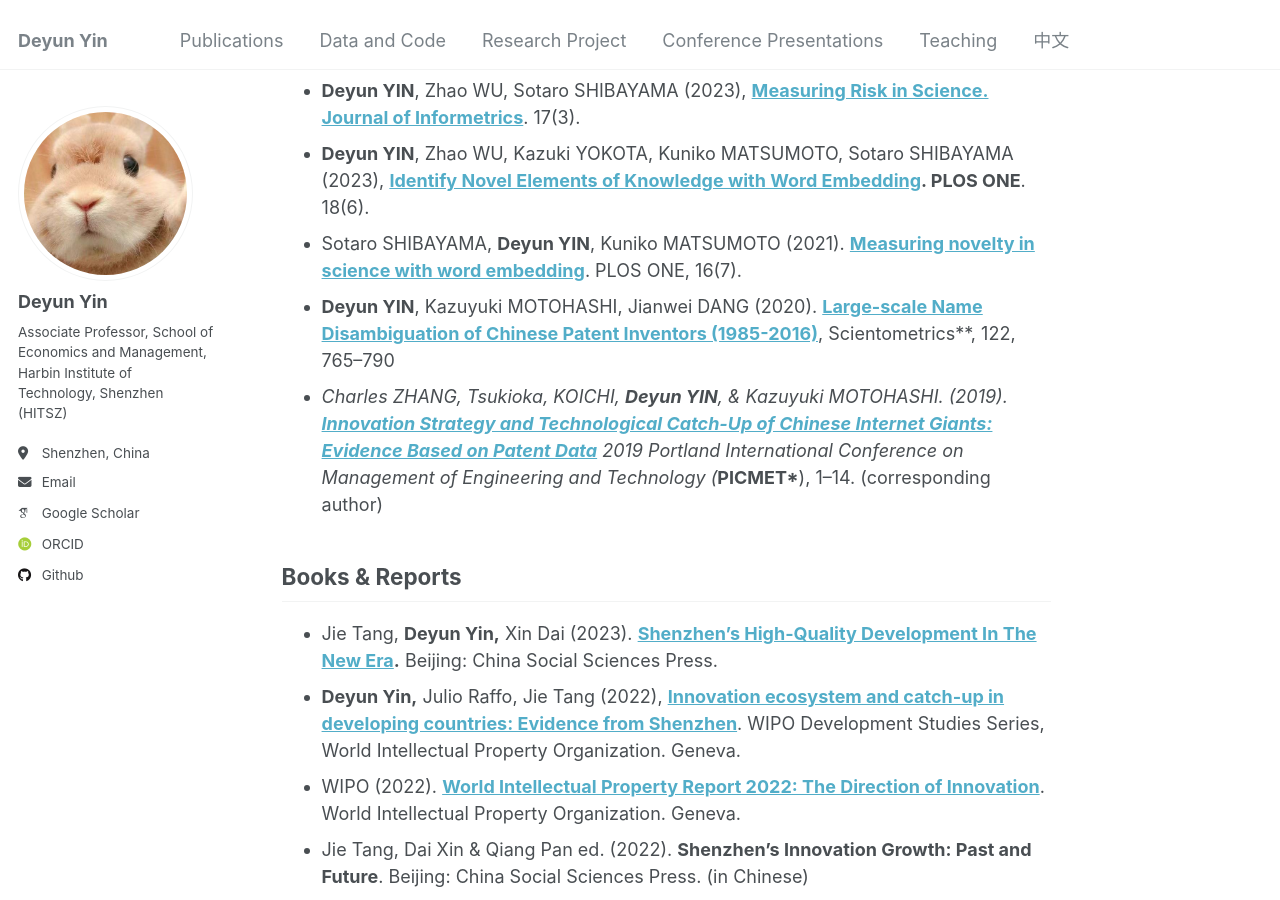
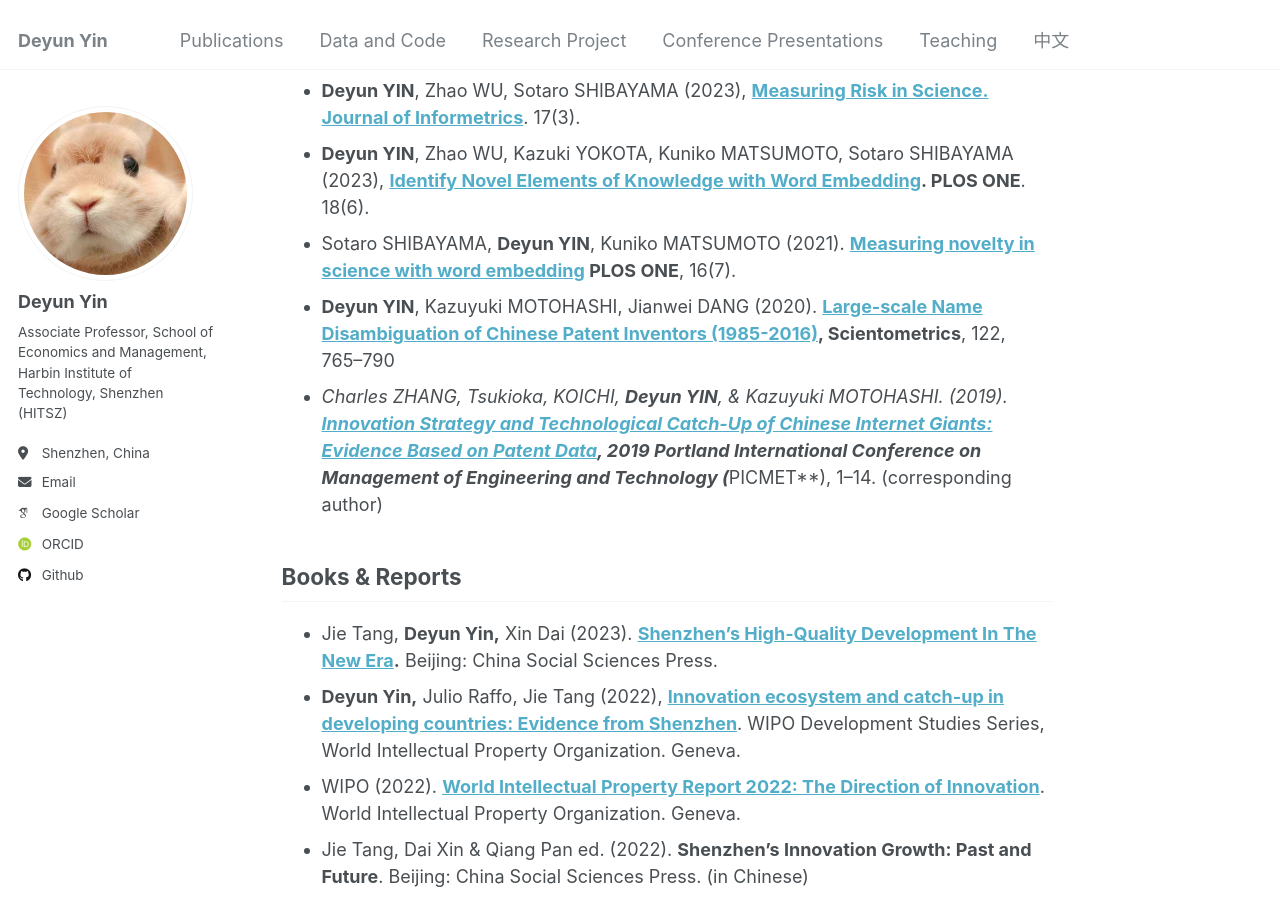
Before and after one commit to DeyunYinWIPO/DeyunYinWIPO.github.io, a Jekyll site: the page built from _pages/publications2.md, in a window 1280 px wide and 900 px high, scrolled down 426 px. Built offline with Jekyll 4.4.1, drawn with Linux system fonts in a browser that asks for light colours; some web fonts are replaced.

Commit message:
Update publications2.md

```diff
--- a/_pages/publications2.md
+++ b/_pages/publications2.md
@@ -17,9 +17,9 @@ You can also find my articles on [my Google Scholar profile](https://scholar.goo
 
 - **Deyun YIN**, Zhao WU, Sotaro SHIBAYAMA (2023), **[Measuring Risk in Science. Journal of Informetrics](https://www.sciencedirect.com/science/article/pii/S1751157723000512)**. 17(3).
 - **Deyun YIN**, Zhao WU, Kazuki YOKOTA, Kuniko MATSUMOTO, Sotaro SHIBAYAMA (2023), **[Identify Novel Elements of Knowledge with Word Embedding](https://journals.plos.org/plosone/article?id=10.1371/journal.pone.0284567). PLOS ONE**. 18(6).
-- Sotaro SHIBAYAMA, **Deyun YIN**, Kuniko MATSUMOTO (2021). **[Measuring novelty in science with word embedding](https://journals.plos.org/plosone/article?id=10.1371/journal.pone.0254034)**. PLOS ONE, 16(7).
-- **Deyun YIN**, Kazuyuki MOTOHASHI, Jianwei DANG (2020). **[Large-scale Name Disambiguation of Chinese Patent Inventors (1985-2016)](https://link.springer.com/article/10.1007/S11192-019-03310-W)**, Scientometrics**, 122, 765–790
-- *Charles ZHANG, Tsukioka, KOICHI, **Deyun YIN**, & Kazuyuki MOTOHASHI. (2019). **[Innovation Strategy and Technological Catch-Up of Chinese Internet Giants: Evidence Based on Patent Data](https://ieeexplore.ieee.org/abstract/document/8893774/)** 2019 Portland International Conference on Management of Engineering and Technology (***PICMET\***), 1–14. (corresponding author)
+- Sotaro SHIBAYAMA, **Deyun YIN**, Kuniko MATSUMOTO (2021). **[Measuring novelty in science with word embedding](https://journals.plos.org/plosone/article?id=10.1371/journal.pone.0254034) PLOS ONE**, 16(7).
+- **Deyun YIN**, Kazuyuki MOTOHASHI, Jianwei DANG (2020). **[Large-scale Name Disambiguation of Chinese Patent Inventors (1985-2016)](https://link.springer.com/article/10.1007/S11192-019-03310-W), Scientometrics**, 122, 765–790
+- *Charles ZHANG, Tsukioka, KOICHI, **Deyun YIN**, & Kazuyuki MOTOHASHI. (2019). **[Innovation Strategy and Technological Catch-Up of Chinese Internet Giants: Evidence Based on Patent Data](https://ieeexplore.ieee.org/abstract/document/8893774/), 2019 Portland International Conference on Management of Engineering and Technology (***PICMET**), 1–14. (corresponding author)
 
 
 
```
